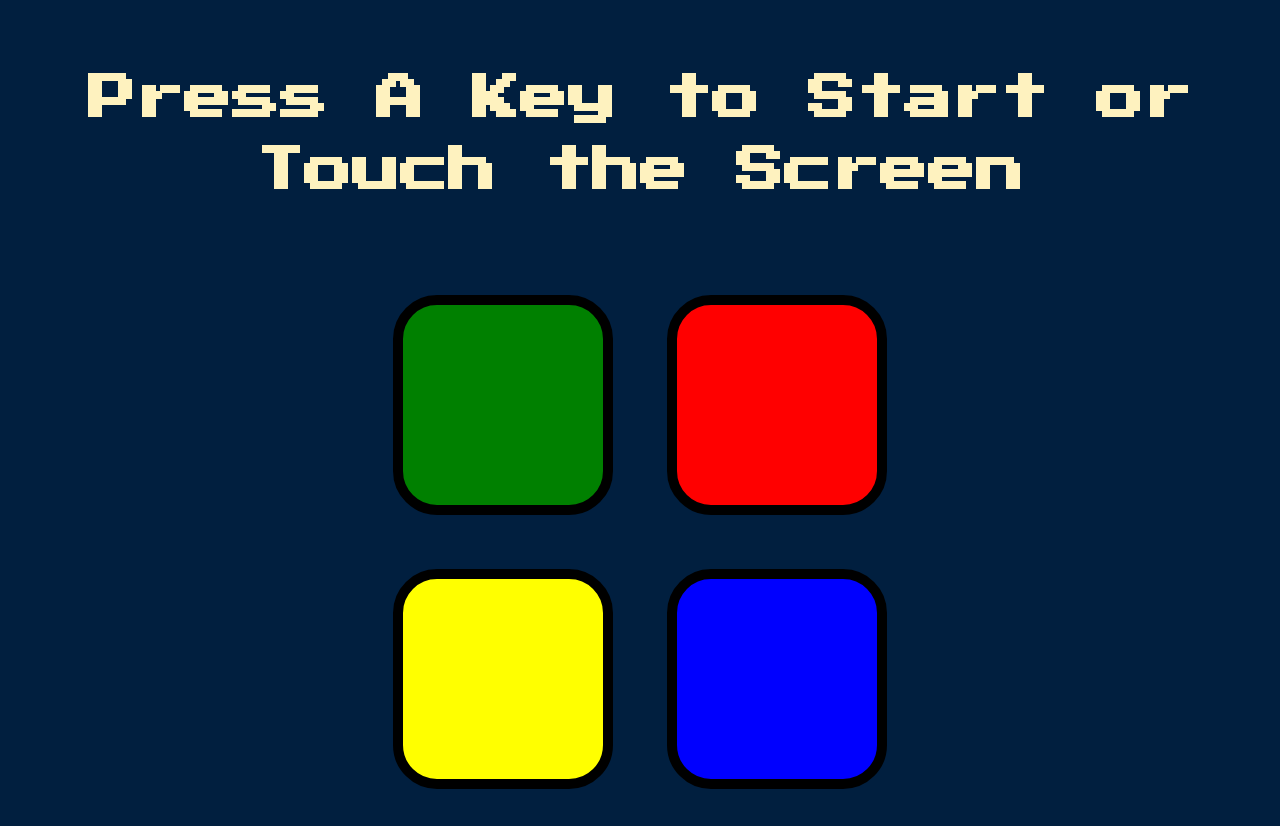
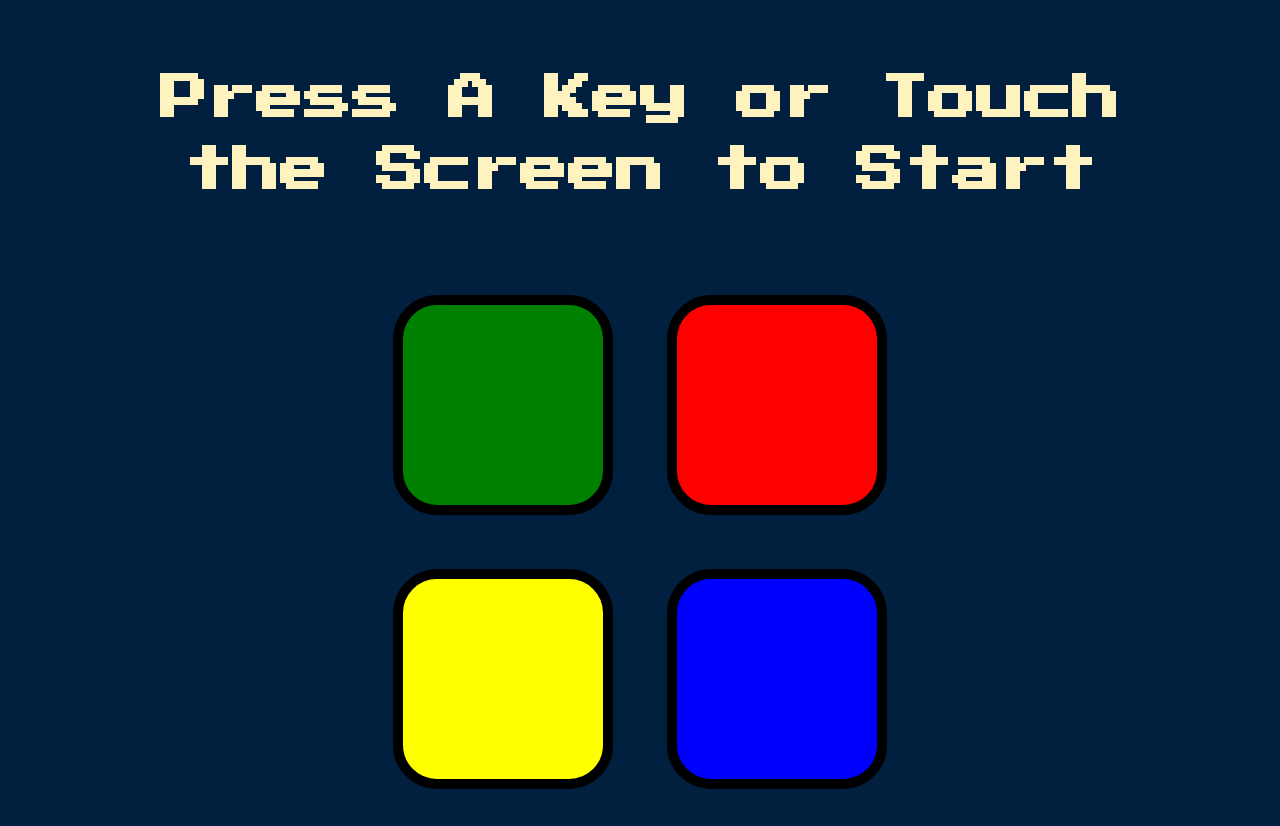
Before and after one commit to Manish-kasera/simon-game, a plain HTML site: page index.html in a window 1280 px wide. Drawn offline with nearby package versions, Linux system fonts and the light colour scheme.

Commit message:
Update index.html

```diff
--- a/index.html
+++ b/index.html
@@ -9,7 +9,7 @@
 </head>
 
 <body>
-  <h1 id="level-title">Press A Key to Start or Touch the Screen</h1>
+  <h1 id="level-title">Press A Key or Touch the Screen to Start </h1>
   <div class="container">
     <div class="row">
 
```
